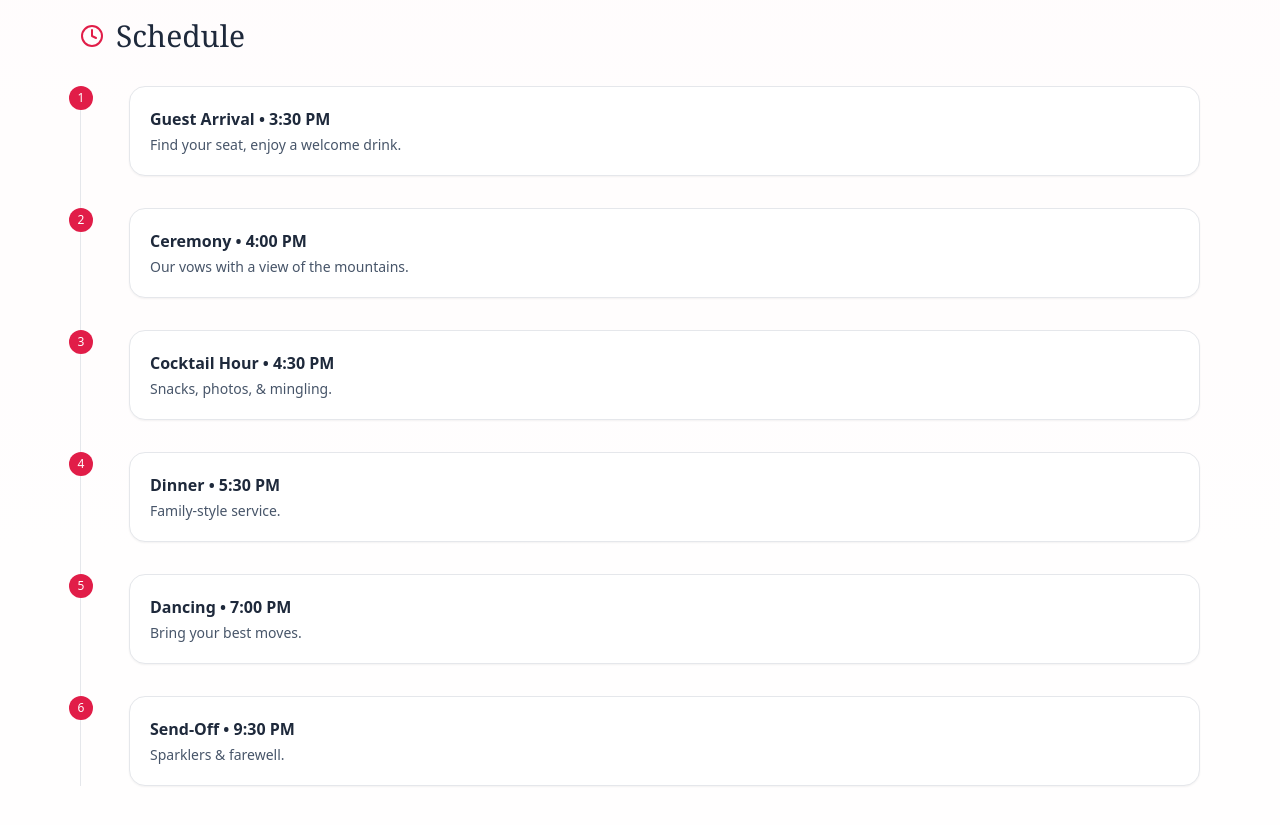
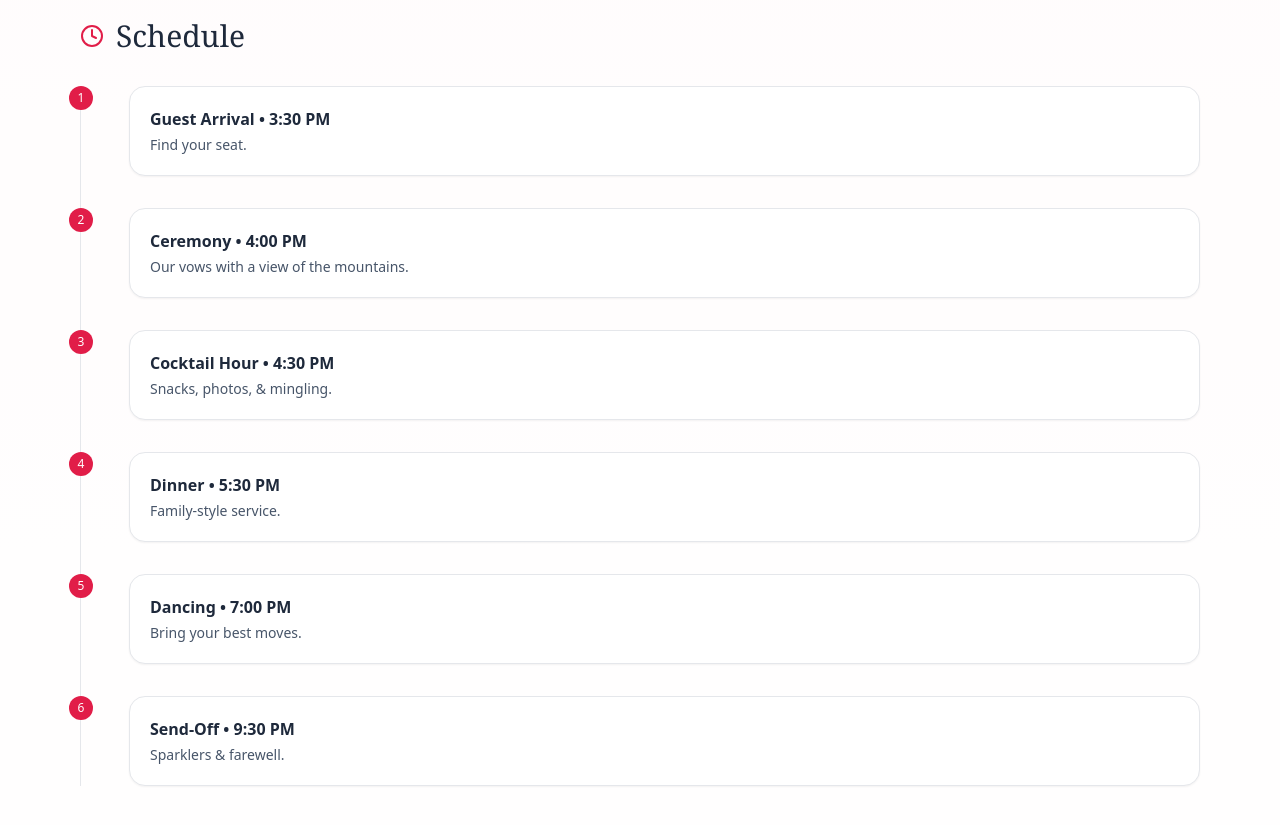
Before and after one commit to akton116/Wedding, a React (Vite) app in the folder wedding-site-vite-react/: page / in a window 1280 px wide. Shown: the part 900-1725 px from the top of the page. Built offline with nearby package versions, Linux system fonts and the light colour scheme.

Commit message:
Simplify guest arrival description
Updated the description for the guest arrival schedule.

```diff
--- a/wedding-site-vite-react/src/App.jsx
+++ b/wedding-site-vite-react/src/App.jsx
@@ -29,7 +29,7 @@ const REGISTRIES = [
   { name: "Venmo", url: "https://venmo.com/Bryce-Harris-27", note: "Honeymoon fund" },
 ];
 const SCHEDULE = [
-  { time: "3:30 PM", title: "Guest Arrival", desc: "Find your seat, enjoy a welcome drink." },
+  { time: "3:30 PM", title: "Guest Arrival", desc: "Find your seat." },
   { time: "4:00 PM", title: "Ceremony", desc: "Our vows with a view of the mountains." },
   { time: "4:30 PM", title: "Cocktail Hour", desc: "Snacks, photos, & mingling." },
   { time: "5:30 PM", title: "Dinner", desc: "Family-style service." },
```
